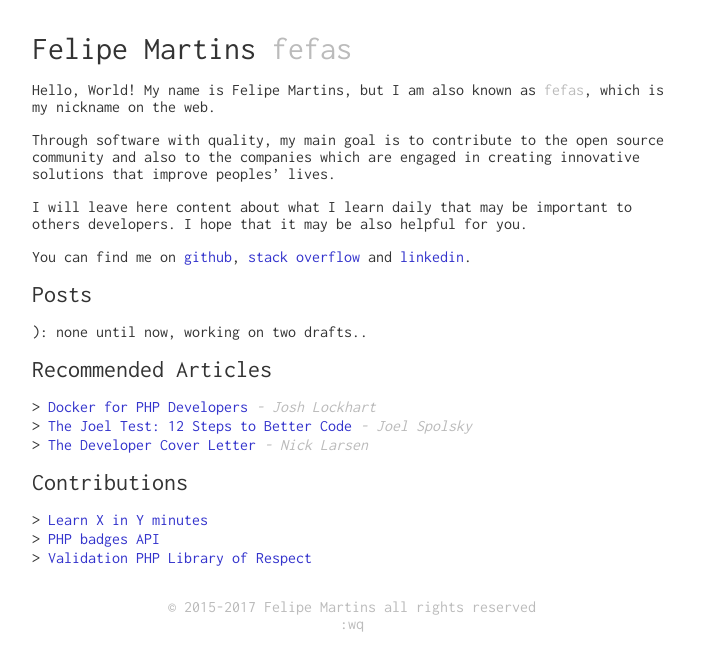
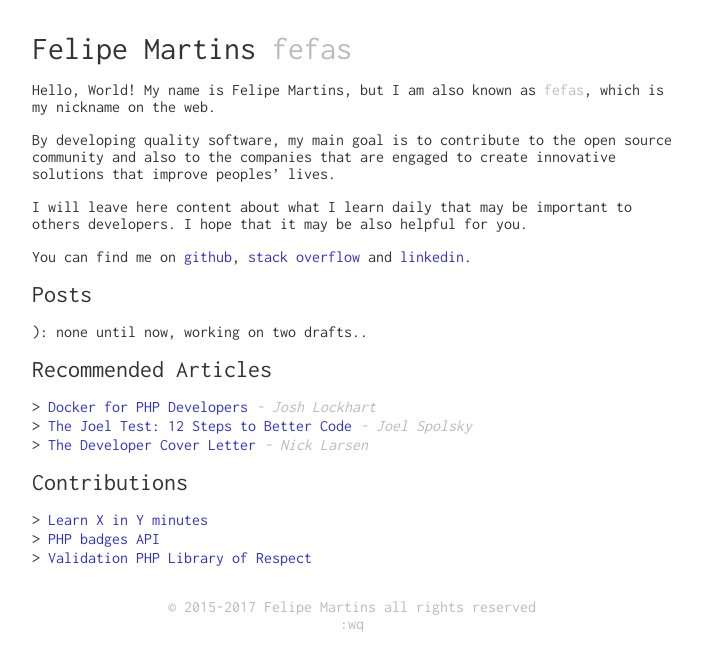
Before and after one commit to fefas/blog.fefas.net, a Jekyll site: the page built from index.md, in a window 1280 px wide. Shown: the top 671 px of the page, without its empty margins (288-990 px from the left). Built offline with Jekyll 4.4.1, drawn with Linux system fonts in a browser that asks for light colours.

Commit message:
Better introduction text in index

```diff
--- a/index.md
+++ b/index.md
@@ -8,8 +8,8 @@ Hello, World! My name is {{ site.data.me.name }}, but I am also known as <span
 class="nickname">{{ site.data.me.nickname }}</span>, which is my nickname on the
 web.
 
-Through software with quality, my main goal is to contribute to the open source
-community and also to the companies which are engaged in creating innovative
+By developing quality software, my main goal is to contribute to the open source
+community and also to the companies that are engaged to create innovative
 solutions that improve peoples' lives.
 
 I will leave here content about what I learn daily that may be important to
```
